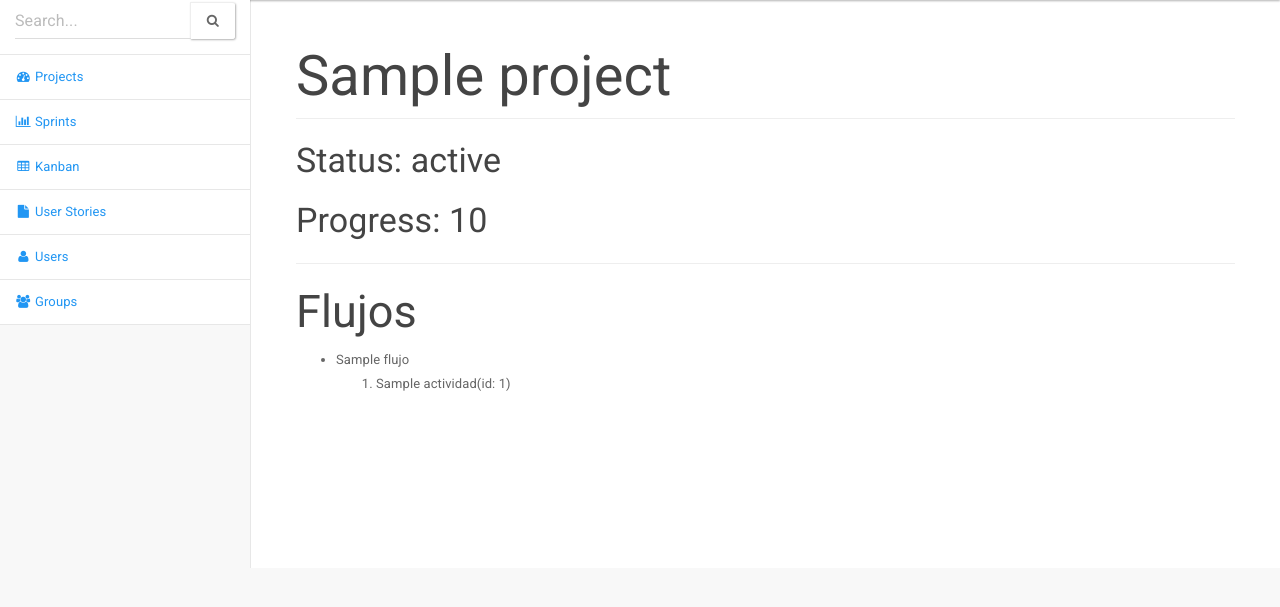
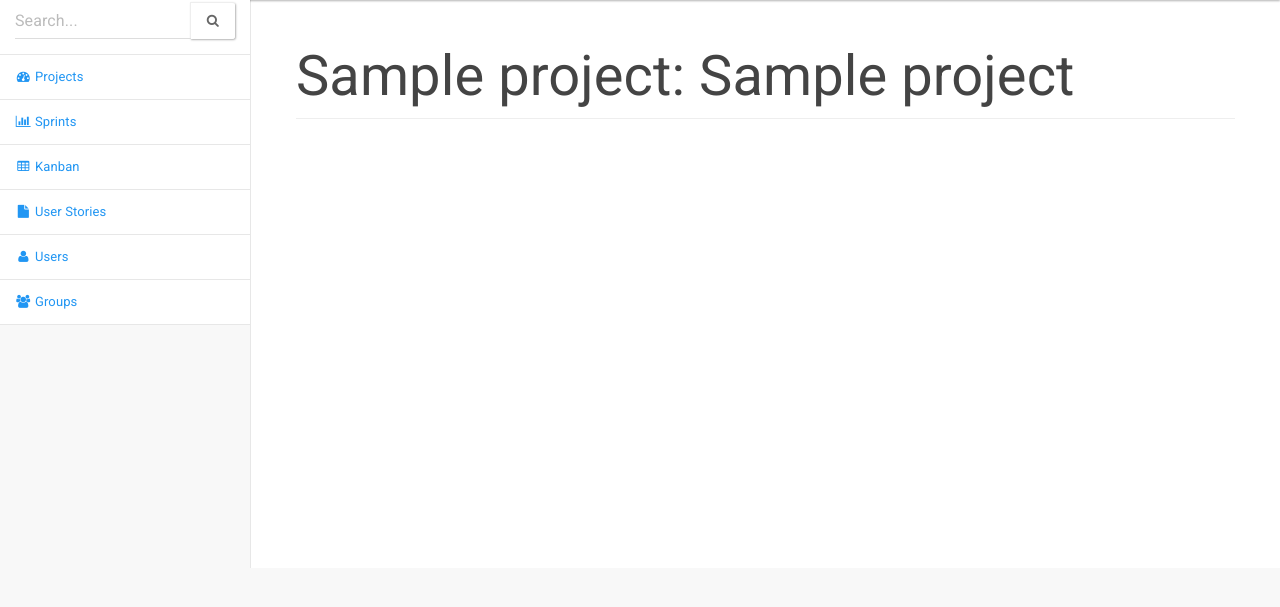
Before and after one commit to Darthcjba/GCC, a Django app: template project/templates/project/project_detail.html in a window 1280 px wide. Shown: the part 64-671 px from the top of the page. Run offline with Django 3.2, Linux system fonts and the light colour scheme; the template is opened without the code that fills it: most values are stand-ins (such as "Sample title", 1, 10 or a date in 2020); parts of the project's set-up code (start-up, migrations or seed data) failed here and were passed over; some libraries are stand-ins or nearby versions.

Commit message:
Mostrar el nombre del proyecto

```diff
--- a/project/templates/project/project_detail.html
+++ b/project/templates/project/project_detail.html
@@ -1,21 +1,7 @@
 {% extends 'project/base.html' %}
 
-{% block title %}{{ project.name }}{% endblock %}
+{% block title %}{{ project.nombre_corto }}{% endblock %}
 
-{% block header %}{{ project.name }}{% endblock %}
+{% block header %}{{ project.nombre_largo }}: {{ project.nombre_corto }}{% endblock %}
 {% block content %}
-    <h3>Status: {{ project.status }}</h3>
-    <h3>Progress: {{ project.progress }}</h3>
-    <hr />
-    <h2>Flujos</h2>
-    <ul>
-    {% for f in project.flujo_set.all %}
-        <li>{{ f.name }}</li>
-        <ol>
-        {% for a in f.actividad_set.all %}
-            <li>{{ a.name }}(id: {{ a.id }})</li>
-        {% endfor %}
-        </ol>
-    {% endfor %}
-    </ul>
 {% endblock %}
```
